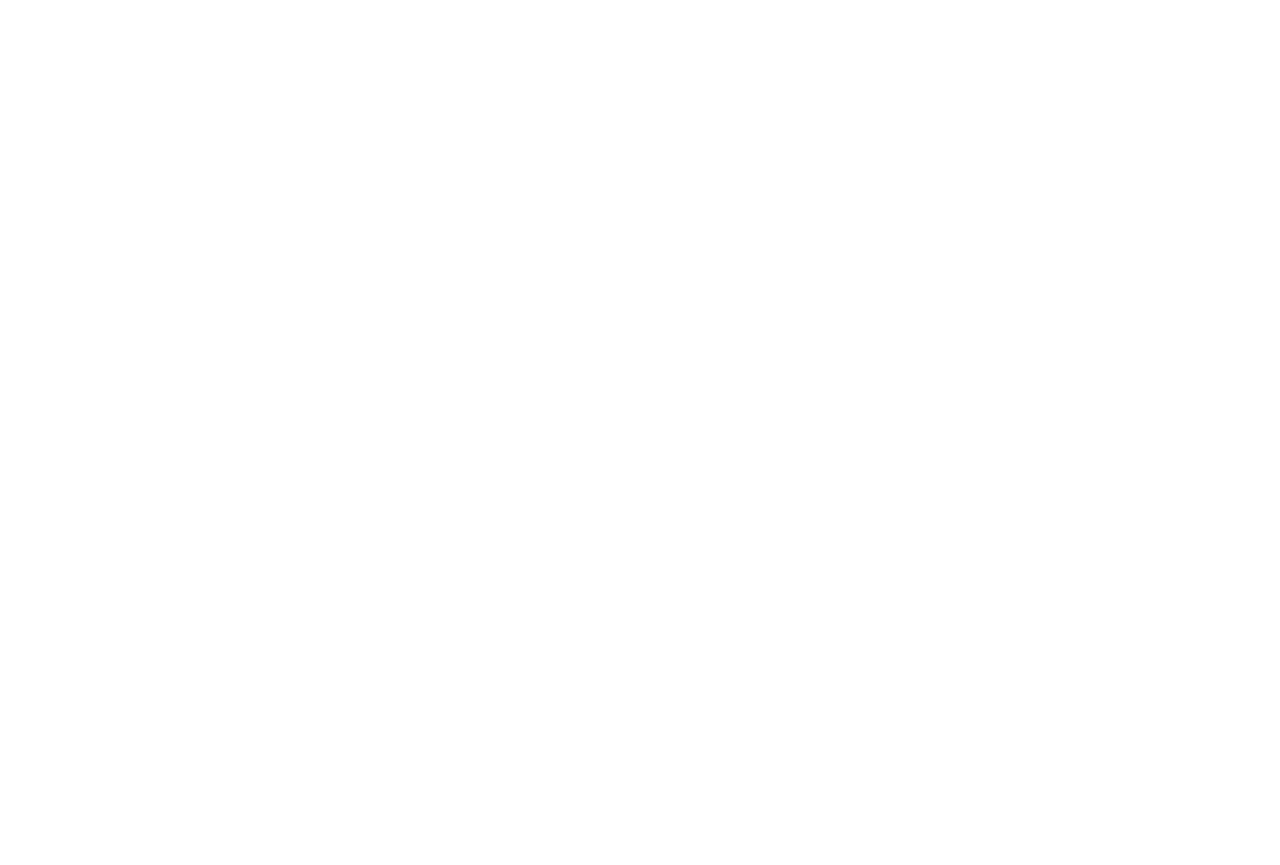
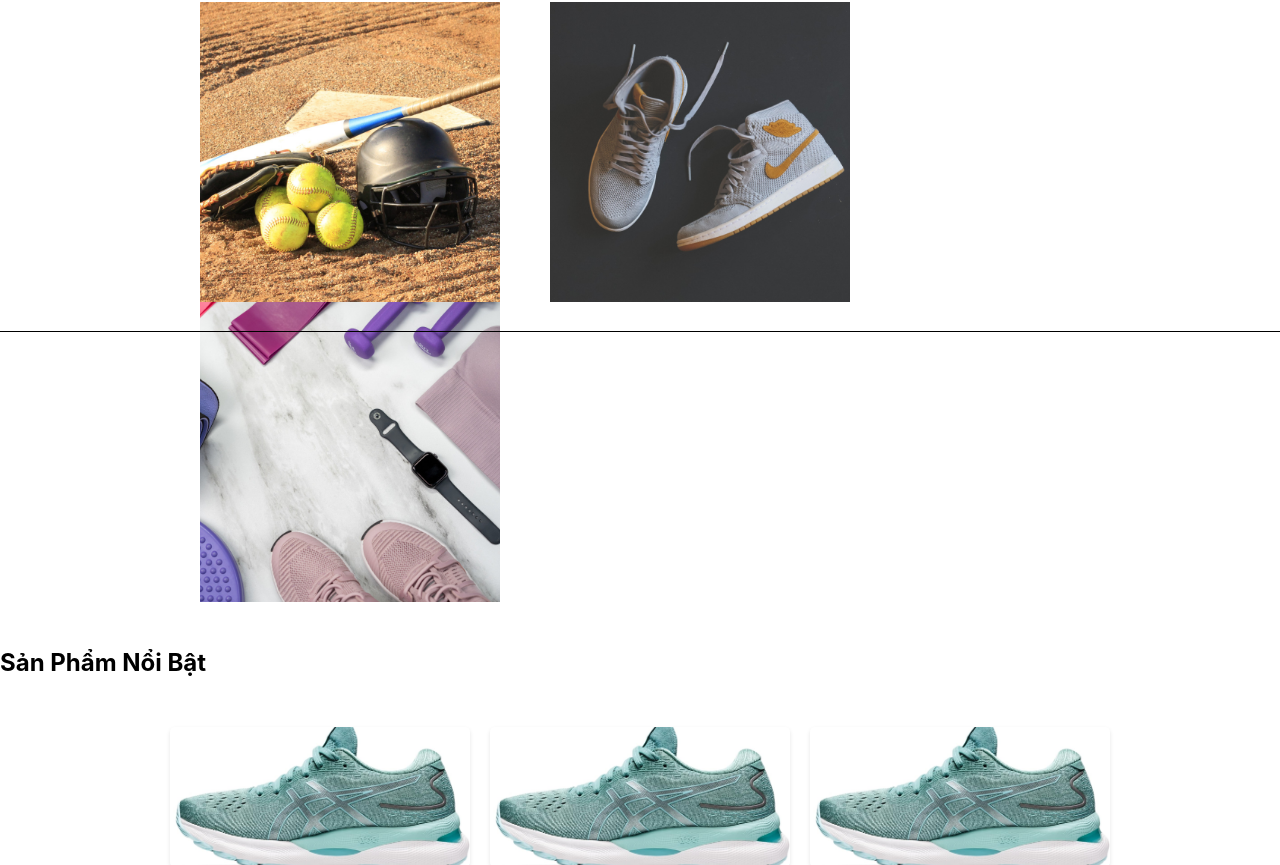
Before and after one commit to quannminh1603/FireFly-Website-FE, a React (Create React App) app: page / in a window 1280 px wide. Shown: the part 1935-2800 px from the top of the page. Before the commit the page ends 1718 px from the top, so only its background shows below. Built offline with nearby package versions, Linux system fonts and the light colour scheme.

Commit message:
add menu

```diff
--- a/src/App.css
+++ b/src/App.css
@@ -6,6 +6,7 @@
   height: 40vmin;
   pointer-events: none;
 }
+
 
 @media (prefers-reduced-motion: no-preference) {
   .App-logo {
@@ -24,46 +25,6 @@
   color: white;
 }
 
-.App-link {
-  color: #61dafb;
-}
-
-@keyframes App-logo-spin {
-  from {
-    transform: rotate(0deg);
-  }
-  to {
-    transform: rotate(360deg);
-  }
-}
-
-
-/* menu */
-.App {
-  text-align: center;
-}
-
-.App-logo {
-  height: 40vmin;
-  pointer-events: none;
-}
-
-@media (prefers-reduced-motion: no-preference) {
-  .App-logo {
-    animation: App-logo-spin infinite 20s linear;
-  }
-}
-
-.App-header {
-  background-color: #282c34;
-  min-height: 100vh;
-  display: flex;
-  flex-direction: column;
-  align-items: center;
-  justify-content: center;
-  font-size: calc(10px + 2vmin);
-  color: white;
-}
 
 .App-link {
   color: #61dafb;
@@ -77,30 +38,3 @@
     transform: rotate(360deg);
   }
 }
-
-
-/* product */
-/* Trong tệp CSS của bạn */
-.product {
-  border: 1px solid #ccc;
-  padding: 10px;
-  margin: 10px;
-}
-
-.featured {
-  background-color: yellow;
-}
-
-.product-list {
-  display: flex;
-  flex-wrap: wrap;
-}
-
-.featured-products {
-  display: flex;
-  flex-wrap: wrap;
-}
-
-.App {
-  text-align: center;
-}
--- a/src/App.js
+++ b/src/App.js
@@ -1,21 +1,25 @@
 
-
+import logo from './logo.svg';
 import './App.css';
+// import './Menu.css';
 import ImageWithCaption from './ImageWithCaption/ImageWithCaption';
 import Navbar from './Navbar/navbar'
-import ProductList from './ProductList/ProductList';
+import ProductList from './ProductList/ProductList.jsx';
+import Noibat from './Noibat/noibat';
+import Menu from './menu/Menu.tsx';
 function App() {
   return (
     <div className='App'>
-
+      <Menu/>
       <Navbar />
       <ImageWithCaption/>
+      <Noibat/>
       <ProductList/>
+
     </div>
 
   );
+}
 
 
-}
-
 export default App;
--- /dev/null
+++ b/src/Noibat/noibat.css
@@ -0,0 +1,57 @@
+.noibat {
+    text-align: center;
+    margin-top: 20px;
+  }
+
+  .noibat h1 {
+    font-size: 24px;
+    font-weight: bold;
+    margin-bottom: 20px;
+    position: relative;
+
+  }
+
+  .noibat h1::after {
+    content: "";
+    position: absolute;
+    left: 10px;
+    bottom: 345px;
+    width: 1517px;
+    height: 1px;
+    background-color: #000;
+    margin-inline: -50px;
+  }
+
+  .noibat-list {
+    display: flex;
+    justify-content: center;
+    margin: 20px;
+    flex-wrap: wrap;
+  }
+
+  .noibat-item {
+    text-align: center;
+    margin: 10px;
+    transition: transform 0.2s;
+    display: flex;
+    flex-direction: column;
+    align-items: center;
+  }
+
+  .noibat-item:hover {
+    transform: scale(1.1);
+  }
+
+  .noibat-item img {
+    width: 300px;
+    height: 140px;
+    object-fit: cover;
+    border-radius: 5px;
+    box-shadow: 0 2px 4px rgba(0, 0, 0, 0.1);
+
+  }
+
+  .noibat-item h3 {
+    margin-top: 10px;
+    font-size: 18px;
+  }
--- /dev/null
+++ b/src/Noibat/noibat.jsx
@@ -0,0 +1,68 @@
+import React from 'react';
+import './noibat.css';
+
+const noibat = () => {
+    const products = [
+        {
+            id: 1,
+            name: 'Jodan Delata 2',
+            image: 'img/sanphammoi.jpg',
+        },
+        {
+            id: 2,
+            name: 'Jodan Delata 2',
+            image: 'img/sanphammoi.jpg',
+        },
+        {
+            id: 3,
+            name: 'Jodan Delata 2',
+            image: 'img/sanphammoi.jpg',
+        },
+        {
+            id: 1,
+            name: 'Jodan Delata 2',
+            image: 'img/sanphammoi.jpg',
+        },
+        {
+            id: 2,
+            name: 'Jodan Delata 2',
+            image: 'img/sanphammoi.jpg',
+        },
+        {
+            id: 3,
+            name: 'Jodan Delata 2',
+            image: 'img/sanphammoi.jpg',
+        },
+        {
+            id: 1,
+            name: 'Jodan Delata 2',
+            image: 'img/sanphammoi.jpg',
+        },
+        {
+            id: 1,
+            name: 'Jodan Delata 2',
+            image: 'img/sanphammoi.jpg',
+        },
+    ];
+
+    return (
+        <div className='noibat'>
+
+            <h1>Sản Phẩm Nổi Bật</h1>
+
+            <div className="noibat-list">
+
+                {products.map((product) => (
+                    <div key={product.id} className="noibat-item">
+                        <img src={process.env.PUBLIC_URL + '/' + product.image} alt={product.name} />
+
+                            <h3>{product.name}</h3>
+
+                    </div>
+                ))}
+            </div>
+        </div>
+    );
+};
+
+export default noibat;
--- a/src/menu/Menu.tsx
+++ b/src/menu/Menu.tsx
@@ -42,15 +42,6 @@ const Menu = () => {
                 <a className="nav-link" aria-current="page" href="#">
                   Cửa hàng
                 </a>
-
-                <div className="nav-link">
-                    <a href="#">Giày thể thao</a>
-                    <a href="#">Áo quần thể thao</a>
-                    <a href="#">Dịch vụ</a>
-                </div>
-
-
-
               </li>
               <li className="nav-item">
                 <a className="nav-link" aria-current="page" href="#">
```
Also changed, not shown: src/sanpham/Product.js (deleted, +0 -13 lines), src/Noibat/sanpham1.jpg (added), src/menu/Menu.css (line endings or trailing spaces), src/menu/logo.png (deleted).
